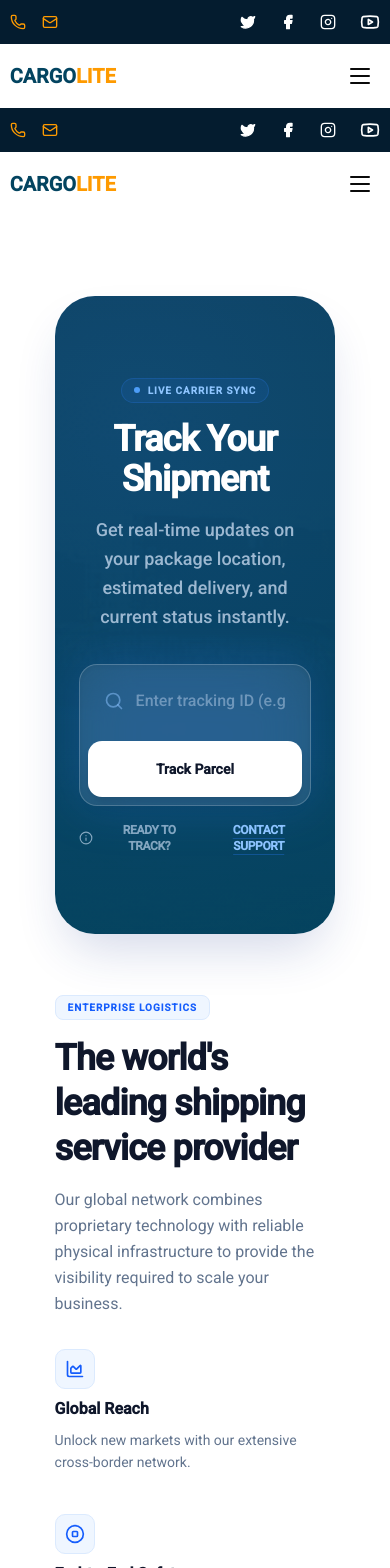
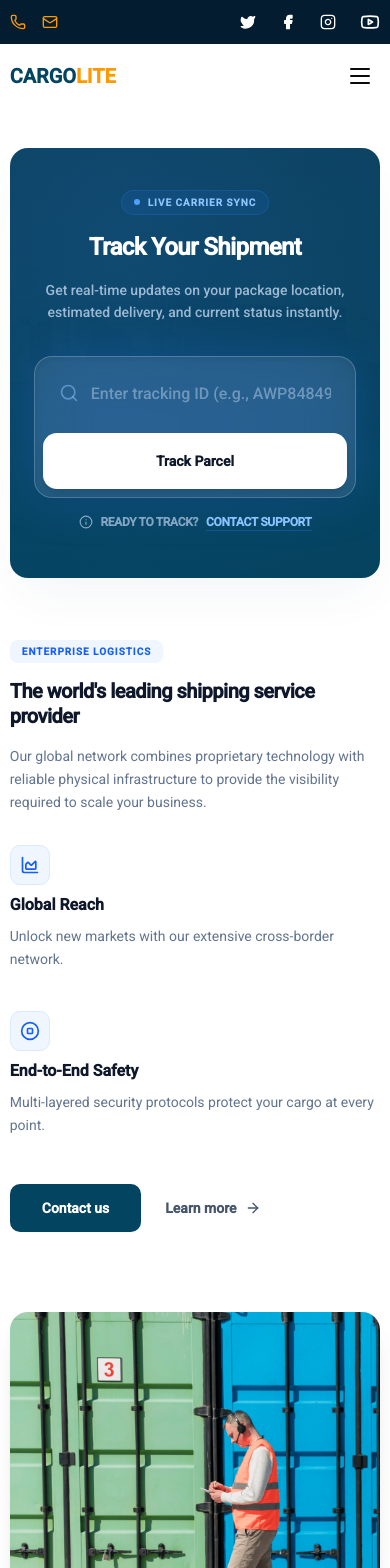
Before and after one commit to KellsCodes/cargolite, a Next.js app: page /track-parcel in a window 390 px wide. Shown: the top 1568 px of the page. Built offline with nearby package versions, Linux system fonts and the light colour scheme.

Commit message:
refactor: make track-parcel page mobile responsive

```diff
--- a/app/components/TrackParcel.tsx
+++ b/app/components/TrackParcel.tsx
@@ -72,7 +72,7 @@ export default function TrackingParcel({
 
     return (
         <div
-            className="relative w-full rounded-[2.5rem] overflow-hidden bg-slate-900 px-6 py-20 flex flex-col items-center text-center shadow-2xl shadow-blue-900/20"
+            className="relative w-full rounded-2xl 2xl:rounded-[2.5rem] overflow-hidden bg-slate-900 px-6 py-10 2xl:py-20 flex flex-col items-center text-center shadow-2xl shadow-main-primary/6"
             style={{
                 backgroundImage: `linear-gradient(to bottom, rgba(3, 68, 96, 0.8), rgba(3, 68, 96, 0.95)), url(/banner.png)`,
                 backgroundSize: 'cover',
@@ -89,10 +89,10 @@ export default function TrackingParcel({
                         <div className="w-1.5 h-1.5 rounded-full bg-blue-400 animate-pulse" />
                         Live Carrier Sync
                     </span>
-                    <h1 className="text-4xl lg:text-5xl font-black text-white tracking-tight">
+                    <h1 className="text-2xl md:text-4xl lg:text-5xl font-black text-white tracking-tight">
                         Track Your Shipment
                     </h1>
-                    <p className="text-blue-100/70 text-lg lg:text-xl font-medium leading-relaxed">
+                    <p className="text-blue-100/70 text-sm md:text:lg lg:text-xl font-medium leading-relaxed">
                         Get real-time updates on your package location, estimated delivery, and current status instantly.
                     </p>
                 </div>
@@ -143,7 +143,7 @@ export default function TrackingParcel({
                             </p>
                         ) : (
                             <div className="flex items-center justify-center gap-2 text-rose-300 text-xs font-bold animate-in fade-in slide-in-from-top-2 duration-300">
-                                <div className="w-1.5 h-1.5 rounded-full bg-rose-500" />
+                                <div className="hidden md:inline-block w-1.5 h-1.5 rounded-full bg-rose-500" />
                                 Tracking ID not recognized. Please allow 24 hours for system sync.
                             </div>
                         )}
--- a/app/track-parcel/TrackContent.tsx
+++ b/app/track-parcel/TrackContent.tsx
@@ -17,31 +17,33 @@ export default function TrackParcel() {
     const [data, setData] = useState<ShipmentData | null>(null)
 
     return (
-        <Layout>
-            <div className="bg-white pt-20 pb-10">
-                <div className="w-[72vw] mx-auto">
+        <>
+            <div className="w-[95vw] 2xl:w-[72vw] mx-auto">
+                <div className="bg-white pt-10 pb-10">
+                    <div className="w-full mx-auto">
                         <TrackingParcel setData={setData} />
                     </div>
                 </div>
 
                 {/* RESULTS SECTION: TRACKING DATA */}
                 {data ?
-                <div className="w-[72vw] mx-auto mt-5 mb-0 z-0 relative">
+                    <div className="w-full mx-auto mt-5 mb-0 z-0 relative">
                         <TrackData data={data} />
                     </div> : null
                 }
+            </div>
 
             {/* INFO SECTION: GLOBAL SERVICE */}
-            <section className="w-[72vw] mx-auto pb-24 pt-5 grid grid-cols-1 lg:grid-cols-2 gap-20 items-center">
+            <section className="w-[95vw] 2xl:w-[72vw] mx-auto pb-12 2xl:pb-24 pt-5 grid grid-cols-1 lg:grid-cols-2 gap-20 items-center">
                 <div className="space-y-8">
                     <div className="space-y-4">
-                        <span className="inline-block px-3 py-1 bg-blue-50 text-blue-600 text-[10px] font-bold uppercase tracking-widest rounded-md border border-blue-100">
+                        <span className="inline-block px-3 py-1 bg-blue-50 text-blue-600 text-[10px] font-bold uppercase tracking-widest rounded-md border-0 border-blue-100">
                             Enterprise Logistics
                         </span>
-                        <h2 className="text-4xl font-bold tracking-tight text-slate-900 leading-tight">
+                        <h2 className="text-xl lg:text-2xl 2xl:text-4xl font-bold tracking-tight text-slate-900 leading-tight">
                             The world's leading shipping service provider
                         </h2>
-                        <p className="text-md text-slate-500 leading-relaxed">
+                        <p className="text-sm lg:text-md text-slate-500 leading-relaxed">
                             Our global network combines proprietary technology with reliable physical infrastructure to provide the visibility required to scale your business.
                         </p>
                     </div>
@@ -62,7 +64,7 @@ export default function TrackParcel() {
 
                     <div className="flex items-center gap-x-6 pt-4">
                         <Link href="/contact-us">
-                            <button className="bg-slate-900 hover:bg-slate-800 text-white h-12 px-8 rounded-lg text-sm font-semibold transition-all">
+                            <button className="bg-main-primary hover:bg-main-primary/80 text-white h-12 px-8 rounded-lg text-sm font-semibold transition-all">
                                 Contact us
                             </button>
                         </Link>
@@ -74,20 +76,20 @@ export default function TrackParcel() {
                     </div>
                 </div>
 
-                <div className="relative justify-self-end">
+                <div className="relative justify-self-end-none">
                     <img src="/img-info.png" alt="Shipping Logistics" className="rounded-2xl shadow-xl w-full max-w-[500px] object-cover" />
                 </div>
             </section>
 
             {/* 4. FAQ SECTION */}
-            <section className="w-[72vw] mx-auto py-24 border-t border-slate-100">
+            <section className="w-[95vw] 2xl:w-[72vw] mx-auto py-10 2xl:py-24 border-t border-slate-100">
                 <div className="grid grid-cols-1 lg:grid-cols-2 gap-20">
                     <div className="space-y-8">
-                        <h2 className="text-4xl font-bold tracking-tight text-slate-900">Frequently Asked Questions</h2>
+                        <h2 className="text-xl 2xl:text-4xl font-bold tracking-tight text-slate-900">Frequently Asked Questions</h2>
                         <div className="grid grid-cols-2 gap-4">
                             <img src="/faq1.png" alt="FAQ" className="col-span-2 rounded-xl border border-slate-100 w-full" />
-                            <img src="/faq2.png" alt="FAQ" className="rounded-xl border border-slate-100 h-40 w-full object-cover" />
-                            <img src="/faq3.png" alt="FAQ" className="rounded-xl border border-slate-100 h-40 w-full object-cover" />
+                            <img src="/faq2.png" alt="FAQ" className="rounded-xl border border-slate-100 h-60 2xl:h-80 w-full object-cover" />
+                            <img src="/faq3.png" alt="FAQ" className="rounded-xl border border-slate-100 h-60 2xl:h-80 w-full object-cover" />
                         </div>
                     </div>
 
@@ -108,7 +110,7 @@ export default function TrackParcel() {
                     </div>
                 </div>
             </section>
-        </Layout>
+        </>
     );
 }
 
@@ -128,7 +130,7 @@ function FeatureItem({ icon, title, desc }: { icon: any, title: string, desc: st
 
 function FAQItem({ value, question, answer }: { value: string, question: string, answer: string }) {
     return (
-        <AccordionItem value={value} className="border border-slate-200 bg-white rounded-2xl px-6 data-[state=open]:border-blue-300 transition-all shadow-sm">
+        <AccordionItem value={value} className="border border-slate-200 bg-white rounded-2xl px-6 data-[state=open]:border-chart-5/40 transition-all shadow-sm">
             <AccordionTrigger className="text-left font-bold text-slate-900 hover:no-underline hover:text-blue-600">
                 {question}
             </AccordionTrigger>
--- a/app/track-parcel/TrackDetails.tsx
+++ b/app/track-parcel/TrackDetails.tsx
@@ -115,7 +115,7 @@ export default function TrackData({ data }: { data: ShipmentData | null }) {
                         </div>
 
                         {/* Progress */}
-                        <div className="space-y-4 max-w-xl">
+                        <div className="space-y-4">
                             <div className="flex items-center justify-between">
                                 <span className="text-xs font-bold text-white uppercase tracking-widest opacity-60">Progress</span>
                                 <span className="text-2xl font-black text-white">{currentStatus ? getProgress(currentStatus as ShipmentStatus) : 0}%</span>
@@ -135,7 +135,7 @@ export default function TrackData({ data }: { data: ShipmentData | null }) {
                     {/* Right: Parcel Image Preview */}
                     <div className="lg:col-span-4 flex justify-center lg:justify-end">
                         <div className="relative group">
-                            <div className="absolute -inset-1 bg-gradient-to-r from-blue-500 to-emerald-500 rounded-[2rem] blur opacity-25 group-hover:opacity-50 transition duration-1000 group-hover:duration-200"></div>
+                            <div className="absolute -inset-1 bg-gradient-to-r from-blue-500 to-emerald-500 rounded-[2rem] blur opacity-25 group-hover:opacity-50 transition duration-1000 group-hover:duration-200" />
                             <div className="relative w-64 h-64 bg-slate-800 rounded-[2rem] border border-white/10 overflow-hidden shadow-2xl">
                                 {data?.packageImage ?
                                     <img src={data?.packageImage} alt="Parcel" className="w-full object-contain opacity-80 group-hover:scale-110 transition-transform duration-700" />
```
Lines whose indentation alone changed are shown as unchanged.
